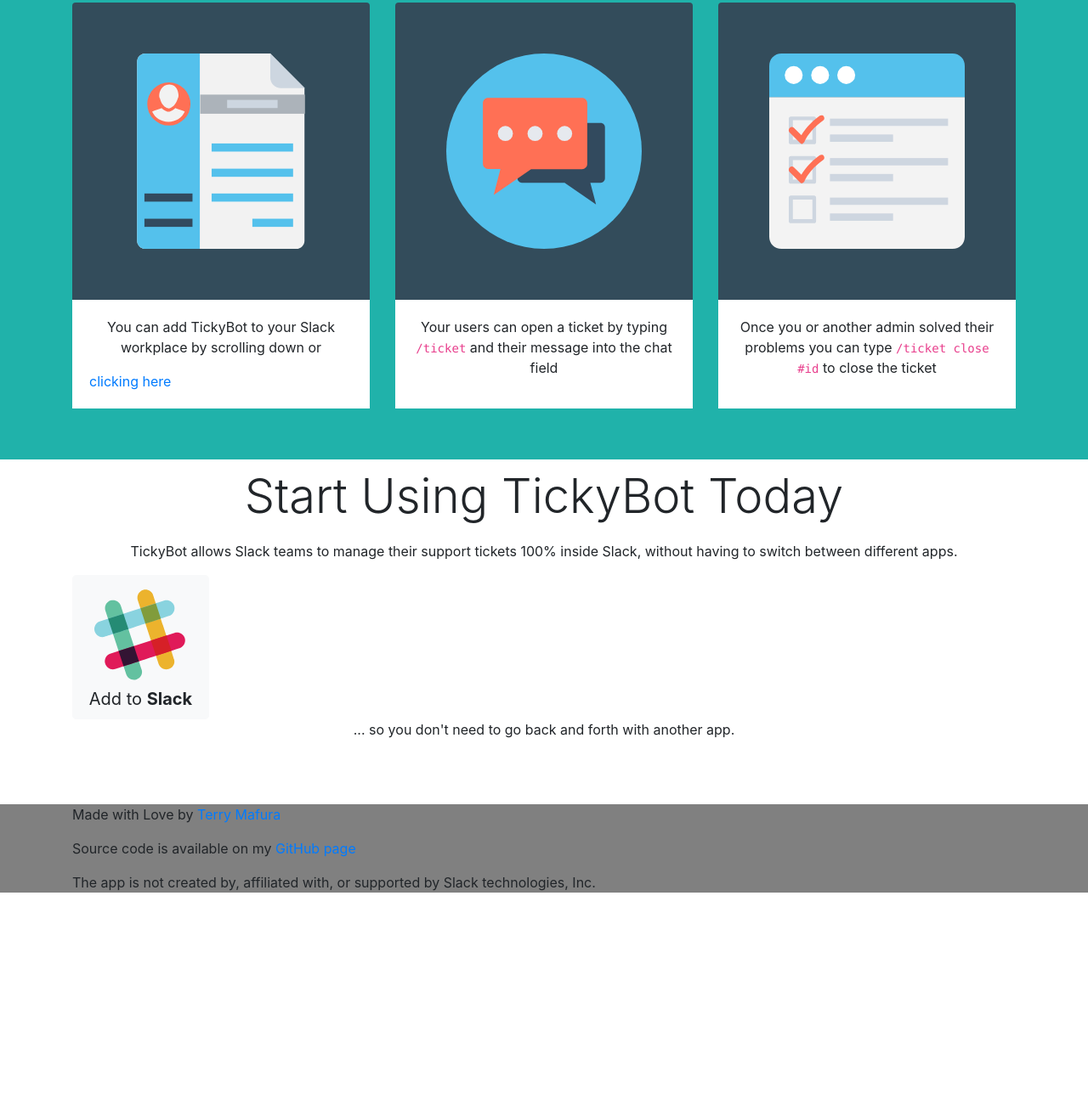
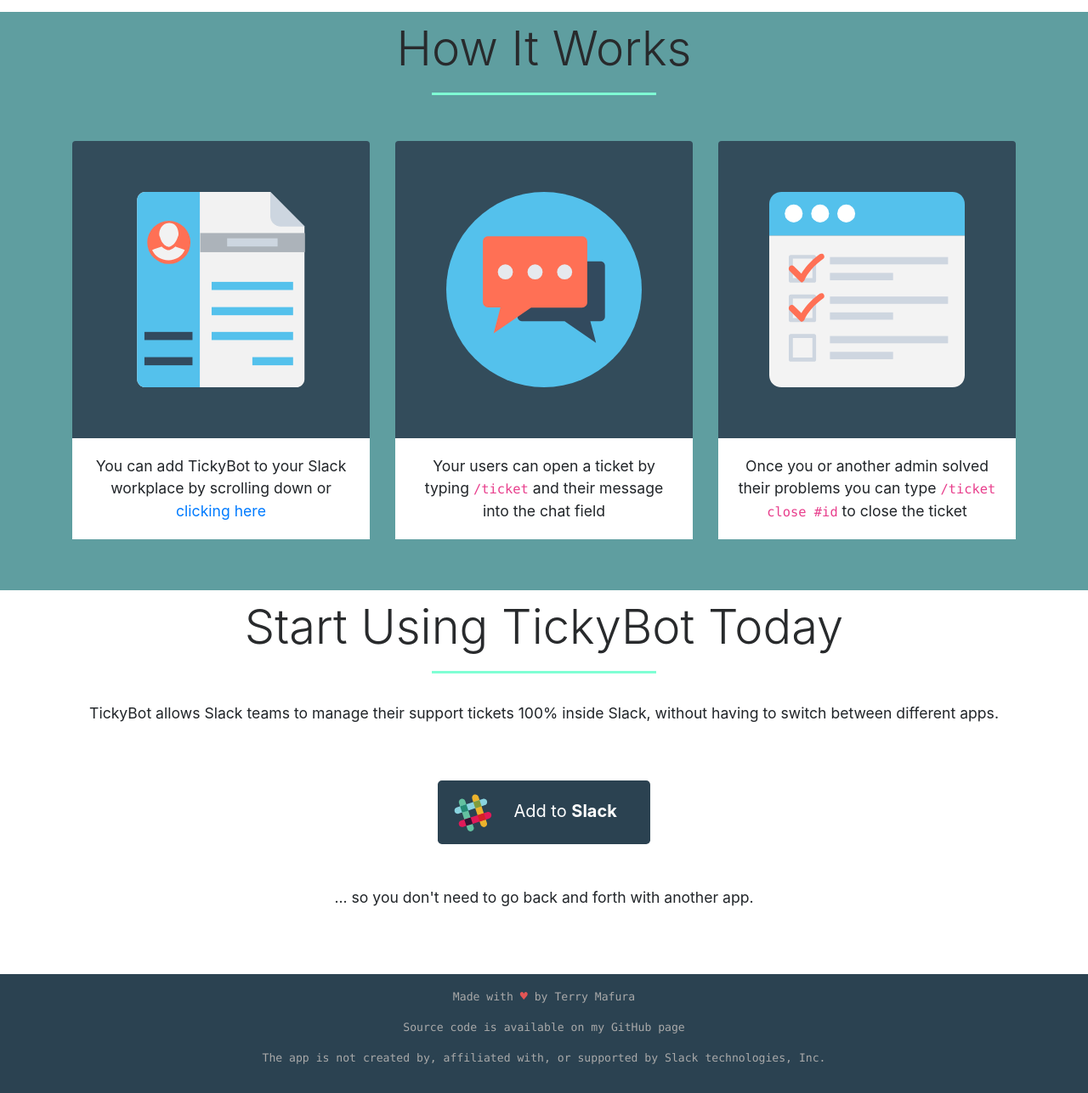
Before and after one commit to maffsojah/tickybot, a website built with Parcel: page src/index.html in a window 1280 px wide. Shown: the part 1043-2330 px from the top of the page at 85% size. Before the commit the page ends 2110 px from the top, so only its background shows below. Built offline with nearby package versions, Linux system fonts and the light colour scheme.

Commit message:
fixed footer and section headings

```diff
--- a/src/index.html
+++ b/src/index.html
@@ -20,16 +20,16 @@
         <div class="mx-auto d-sm-flex d-block flex-sm-nowrap">
             <ul class="navbar-nav">
                 <li class="nav-item">
-                    <a class="nav-link" href="#header">Home</a>
+                    <a class="nav-link menu-link" href="#header">Home</a>
                 </li>
                 <li class="nav-item">
-                    <a class="nav-link" href="#about">About</a>
+                    <a class="nav-link menu-link" href="#about">About</a>
                 </li>
                 <li class="nav-item">
-                    <a class="nav-link" href="#features">Features</a>
+                    <a class="nav-link menu-link" href="#features">Features</a>
                 </li>
                 <li class="nav-item">
-                    <a class="nav-link" href="#">Add to Slack</a>
+                    <a class="nav-link menu-link" href="#">Add to Slack</a>
                 </li>
             </ul>
         </div>
@@ -41,11 +41,6 @@
                 <div class="col" style="text-align: center;">
                     <h1 class="display-2"><strong>Ticky</strong>Bot</h1>
                     <p class="header-text">Let your team manage their support tickets 100% inside Slack</p>
-                    <!-- <button type="button" class="btn btn-light btn-lg" data-toggle="button" aria-pressed="false"
-                        autocomplete="off">
-                        <img class="img-fluid" src="../assets/slack.svg" alt="..." style="width: 100% \9;">
-                        <span>Add to <strong>Slack</strong></span>
-                    </button> -->
                     <button type="button" id="slackButton" class="btn btn-light btn-lg text-left" data-toggle="button"
                         aria-pressed="false" autocomplete="off">
                         <svg version="1.1" xmlns="http://www.w3.org/2000/svg" xmlns:xlink="http://www.w3.org/1999/xlink"
@@ -65,7 +60,7 @@
                                 <path fill="#819C3C" d="M143.9,125.4c7.8-2.5,15.1-4.9,20.7-6.7c-2.5-7.8-4.9-15.1-6.7-20.7l-20.7,6.7L143.9,125.4z" />
                             </g>
                         </svg>
-                        <span class="ml-3">Add to Slack</span>
+                        <span class="ml-3">Add to <strong>Slack</strong></span>
                     </button>
                 </div>
                 <div class="col mx-auto" style="text-align: center;">
@@ -146,37 +141,43 @@
     <section id="about">
         <div class="container">
             <h1 class="text-center display-4">What is <strong>Ticky</strong>Bot</h1>
+            <hr>
             <div class="row">
-                <div class="col-md-6">
-                    <p>TickyBot is a Slack Bot {bot icon} that lets you use support ticlets on Slack. This way, you
+                <div class="col-md-6" style="padding-bottom: 35px;">
+                    <p><strong>Ticky</strong>Bot is a Slack Bot 🤖 that lets you use support ticlets on Slack.
+                        This way, you
                         don't
                         need
                         to
                         leave your beloved channel to assist your users, if you don't feel like it.</p>
                 </div>
-                <div class="col-md-6">
+                <div class="col-md-6" style="padding-bottom: 35px;">
                     <p>With <strong>Ticky</strong>Bot you can easily check if you've received new tickets, change their
                         status,
                         or
                         write a reply, and the ticket will instantly update itself on our site.</p>
                 </div>
             </div>
-            <p>Support requests shouldn't be handles through Slack's direct messages. Image about someone asking silly
-                questions and the workplace admin asking him/her to open a support ticlet so other admins could look
-                into
-                the issue</p>
+            <p>Support requests shouldn't be handles through Slack's direct messages. </p>
+            <p><em>Image about someone asking silly
+                    questions and the workplace admin asking him/her to open a support ticlet so other admins could
+                    look
+                    into
+                    the issue</em></p>
         </div>
     </section>
     <section id="features">
         <div class="container">
             <h1 class="text-center display-4">How It Works</h1>
+            <hr>
             <div class="card-deck">
                 <div class="card mycard border-0">
                     <img src="../assets/workplace.svg" class="card-img-top img-card" alt="...">
-                    <div class="card-body bg-white">
-                        <p class="card-text text-center">You can add TickyBot to your Slack workplace by scrolling down
-                            or</p>
-                        <a href="#">clicking here</a>
+                    <div class="card-body bg-white text-center">
+                        <p class="card-text">You can add TickyBot to your Slack workplace by scrolling down
+                            or <br>
+                            <a href="#">clicking here</a></p>
+
                     </div>
                 </div>
                 <div class="card mycard border-0">
@@ -205,22 +206,43 @@
         </div>
     </section>
     <section id="use">
-        <div class="container">
+        <div class="container text-center">
             <h1 class="text-center display-4">Start Using TickyBot Today</h1>
+            <hr>
             <p class="text-center">TickyBot allows Slack teams to manage their support tickets 100% inside Slack,
                 without
                 having to switch
                 between different apps.</p>
-            <button type="button" class="btn btn-light btn-lg" data-toggle="button" aria-pressed="false" autocomplete="off">
-                <img src="../assets/slack.svg" alt="..."> Add to <strong>Slack</strong>
+            <button type="button" id="slackButton" class="btn btn-dark btn-lg text-left use-btn" data-toggle="button"
+                aria-pressed="false" autocomplete="off">
+                <svg version="1.1" xmlns="http://www.w3.org/2000/svg" xmlns:xlink="http://www.w3.org/1999/xlink" x="0px"
+                    y="0px" viewBox="65 70 145 140" fill="none" aria-hidden="true" tabindex="0">
+                    <g>
+                        <path fill="#ECB32D" d="M154.3,87.1c-1.9-5.7-8-8.8-13.7-7c-5.7,1.9-8.8,8-7,13.7l28.1,86.4c1.9,5.3,7.7,8.3,13.2,6.7
+                                                c5.8-1.7,9.3-7.8,7.4-13.4C182.3,173.3,154.3,87.1,154.3,87.1z" />
+                        <path fill="#63C1A0" d="M110.8,101.2c-1.9-5.7-8-8.8-13.7-7c-5.7,1.9-8.8,8-7,13.7l28.1,86.4c1.9,5.3,7.7,8.3,13.2,6.7
+                                                c5.8-1.7,9.3-7.8,7.4-13.4C138.8,187.4,110.8,101.2,110.8,101.2z" />
+                        <path fill="#E01A59" d="M189.7,158.6c5.7-1.9,8.8-8,7-13.7c-1.9-5.7-8-8.8-13.7-7l-86.5,28.2c-5.3,1.9-8.3,7.7-6.7,13.2
+                                                c1.7,5.8,7.8,9.3,13.4,7.4C103.4,186.7,189.7,158.6,189.7,158.6z" />
+                        <path fill="#331433" d="M114.5,183.1c5.6-1.8,12.9-4.2,20.7-6.7c-1.8-5.6-4.2-12.9-6.7-20.7l-20.7,6.7L114.5,183.1z" />
+                        <path fill="#D62027" d="M158.1,168.9c7.8-2.5,15.1-4.9,20.7-6.7c-1.8-5.6-4.2-12.9-6.7-20.7l-20.7,6.7L158.1,168.9z" />
+                        <path fill="#89D3DF" d="M175.5,115.1c5.7-1.9,8.8-8,7-13.7c-1.9-5.7-8-8.8-13.7-7l-86.4,28.1c-5.3,1.9-8.3,7.7-6.7,13.2
+                                                c1.7,5.8,7.8,9.3,13.4,7.4C89.3,143.1,175.5,115.1,175.5,115.1z" />
+                        <path fill="#258B74" d="M100.4,139.5c5.6-1.8,12.9-4.2,20.7-6.7c-2.5-7.8-4.9-15.1-6.7-20.7l-20.7,6.7L100.4,139.5z" />
+                        <path fill="#819C3C" d="M143.9,125.4c7.8-2.5,15.1-4.9,20.7-6.7c-2.5-7.8-4.9-15.1-6.7-20.7l-20.7,6.7L143.9,125.4z" />
+                    </g>
+                </svg>
+                <span class="ml-3 text-white">Add to <strong>Slack</strong></span>
             </button>
             <p class="text-center">... so you don't need to go back and forth with another app.</p>
     </section>
     <section id="footer">
         <div class="container">
-            <p>Made with Love by <a href="https://github.com/maffsojah">Terry Mafura</a></p>
-            <p>Source code is available on my <a href="https://github.com/maffsojah/tickybot">GitHub page</a></p>
-            <p>The app is not created by, affiliated with, or supported by Slack technologies, Inc.</p>
+            <div class="text-center text-white">
+                <pre>Made with <span style="color: #e25555; font-size: 15px;">&hearts;</span> by <a href="https://github.com/maffsojah">Terry Mafura</a></pre>
+                <pre>Source code is available on my <a href="https://github.com/maffsojah/tickybot">GitHub page</a></pre>
+                <pre>The app is not created by, affiliated with, or supported by Slack technologies, Inc.</pre>
+            </div>
         </div>
         </div>
     </section>
--- a/src/main.css
+++ b/src/main.css
@@ -7,12 +7,14 @@
 
 #about {
     padding-bottom: 60px;
+    font-size: 1.1rem;
 }
 
 #features {
-    background: lightseagreen;
+    background: cadetblue;
     display: block;
     padding-bottom: 60px;
+    font-size: 1.1rem;
 }
 
 #slackButton {
@@ -25,7 +27,13 @@
 
 
 #slackButton:hover svg {
-    transform: rotate(45deg);
+    /* transform: rotate(45deg); */
+    transform: scale(1.2) rotate(20deg);
+}
+
+#slackButton:hover {
+    /* transform: rotate(45deg); */
+    transform: scale(0.98);
 }
 
 #slackButton::-moz-focus-inner {
@@ -41,10 +49,13 @@
 
 #use {
     padding-bottom: 60px;
+    font-size: 1.1rem;
 }
 
 #footer {
-    background: gray;
+    background: #2b4251;
+    font-size: 15px;
+    padding: 15px;
 }
 
 
@@ -73,9 +84,34 @@
     background: beige;
 }
 
+.menu-link {
+    color: orange !important;
+}
+
+.use-btn {
+    margin: 50px 50px;
+    background: #2b4251
+}
+
 
 h1 {
     padding: 10px;
+    color: rgb(40, 42, 44);
+}
+
+hr {
+    /* display: block; */
+    width: 15em;
+    margin-top: 0.1em;
+    padding-bottom: 1em;
+    overflow: hidden;
+    border-bottom: aquamarine;
+    border-width: 0.2em;
+    border-color: aquamarine;
+}
+
+span {
+    color: rgb(40, 42, 44);
 }
 
 li {
@@ -86,3 +122,11 @@
     background: #2b4251;
     color: coral;
 }
+
+pre {
+    color: darkgray;
+}
+
+pre a {
+    color: darkgray;
+}
```
Also changed, not shown: dist/index.html, 1 other file.
